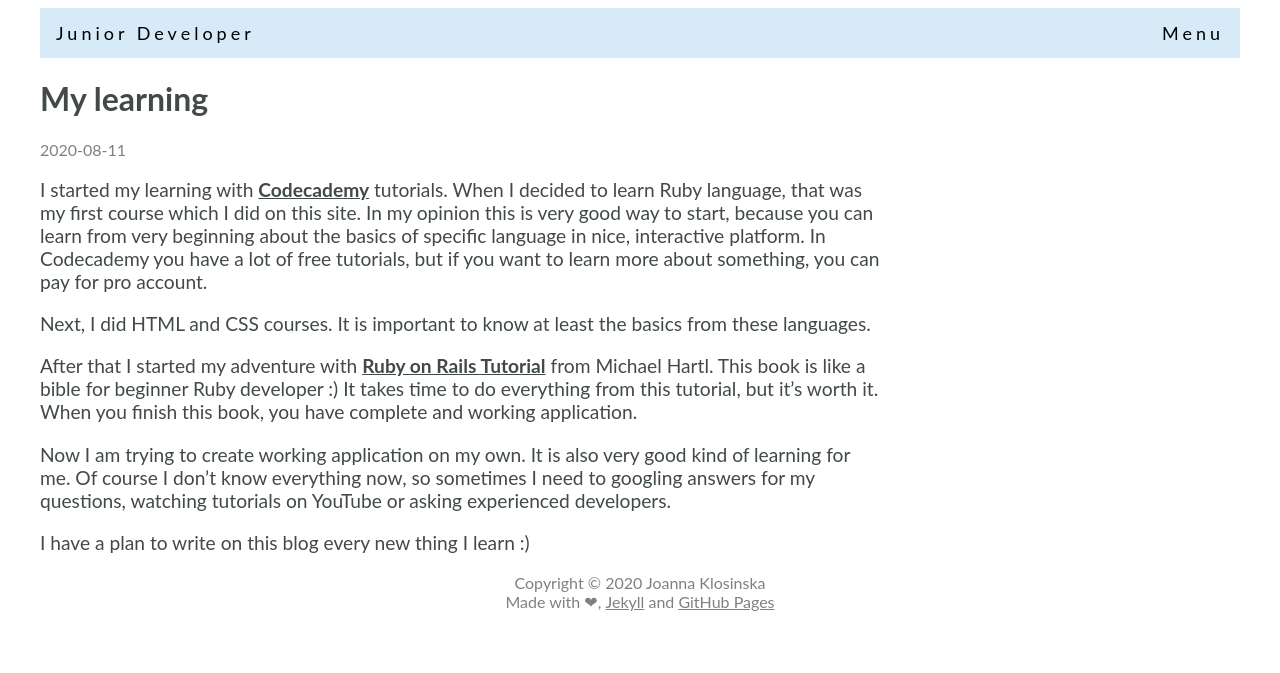
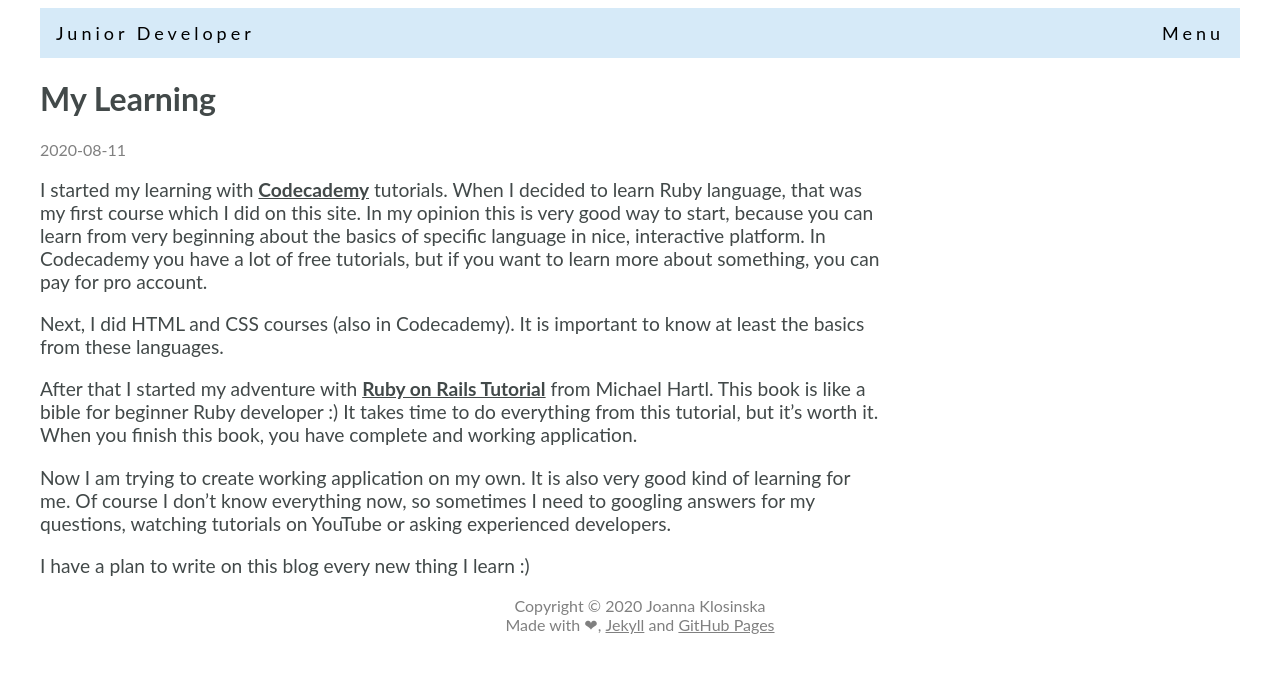
Before and after one commit to JoannaKlosinska/joannaklosinska.github.io, a Jekyll site: the page built from _posts/2020-08-11-my-learning.markdown, in a window 1280 px wide. Shown: the top 673 px of the page. Built offline with Jekyll 4.4.1, drawn with Linux system fonts in a browser that asks for light colours.

Commit message:
New post

```diff
--- a/_posts/2020-08-11-my-learning.markdown
+++ b/_posts/2020-08-11-my-learning.markdown
@@ -1,12 +1,12 @@
 ---
 layout: post
-title:  "My learning"
+title:  "My Learning"
 date:   2020-08-11
 categories: ruby
 ---
 I started my learning with <b>[Codecademy][codecademy]</b> tutorials. When I decided to learn Ruby language, that was my first course which I did on this site. In my opinion this is very good way to start, because you can learn from very beginning about the basics of specific language in nice, interactive platform. In Codecademy you have a lot of free tutorials, but if you want to learn more about something, you can pay for pro account.
 
-Next, I did HTML and CSS courses. It is important to know at least the basics from these languages.
+Next, I did HTML and CSS courses (also in Codecademy). It is important to know at least the basics from these languages.
 
 After that I started my adventure with <b>[Ruby on Rails Tutorial][ruby-on-rails-tutorial]</b> from Michael Hartl. This book is like a bible for beginner Ruby developer :) It takes time to do everything from this tutorial, but it's worth it. When you finish this book, you have complete and working application.
 
--- a/_posts/2020-08-12-about-authentication.markdown
+++ b/_posts/2020-08-12-about-authentication.markdown
@@ -1,6 +1,6 @@
 ---
 layout: post
-title:  "About authentication"
+title:  "About Authentication"
 date:   2020-08-12
 categories: ruby
 ---
--- a/_posts/2020-08-14-ternary.operator.markdown
+++ b/_posts/2020-08-14-the-ternary-operator.markdown
@@ -1,6 +1,6 @@
 ---
 layout: post
-title:  "Ternary operator"
+title:  "The Ternary Operator"
 date:   2020-08-14
 categories: ruby
 ---
--- a/_posts/2020-08-19-date-formatting.markdown
+++ b/_posts/2020-08-19-date-formatting.markdown
@@ -1,6 +1,6 @@
 ---
 layout: post
-title:  "Date formatting"
+title:  "Date Formatting"
 date:   2020-08-19
 categories: ruby
 ---
```
Also changed, not shown: _posts/2020-08-24-the-safe-navigation-operator-(&.).markdown (added, +28 -0 lines).
